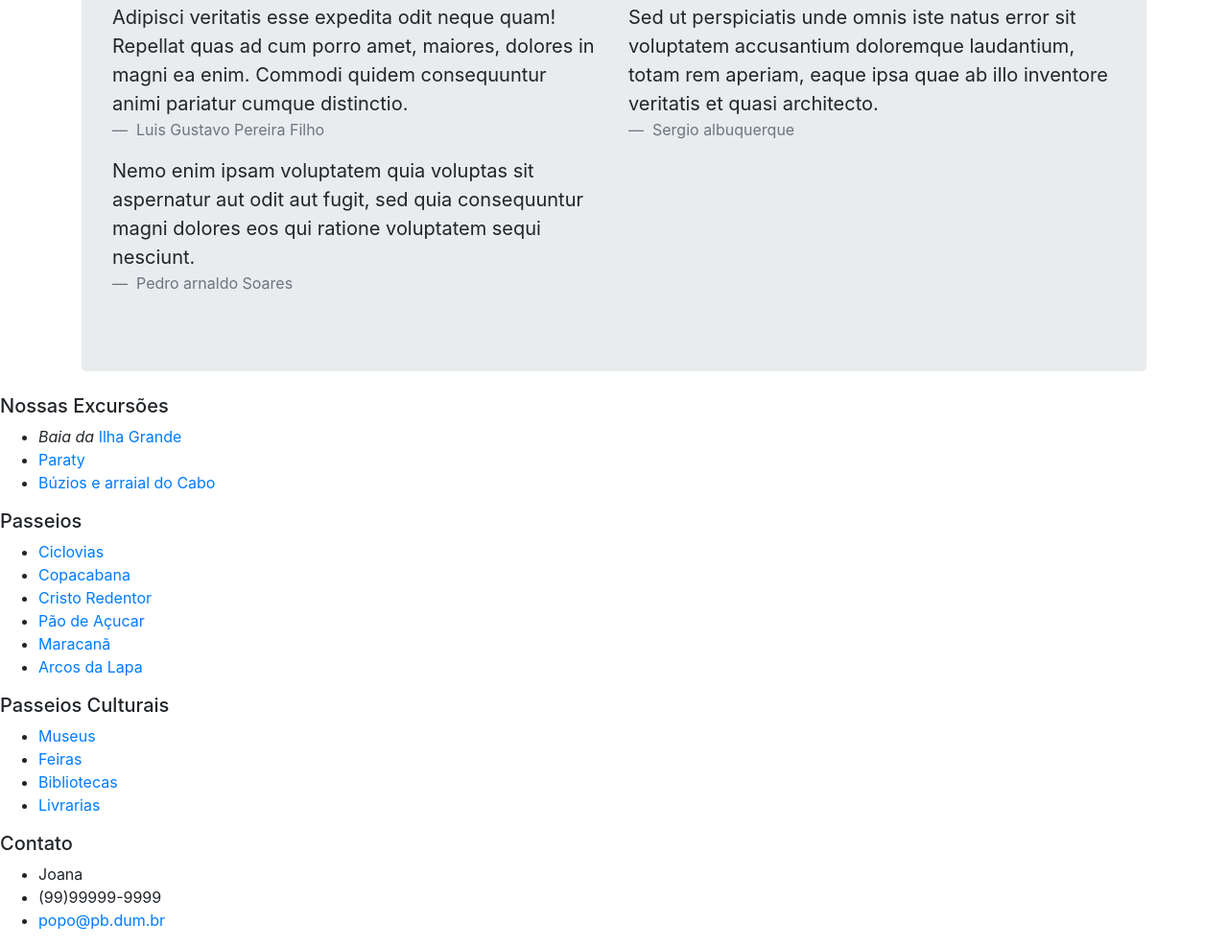
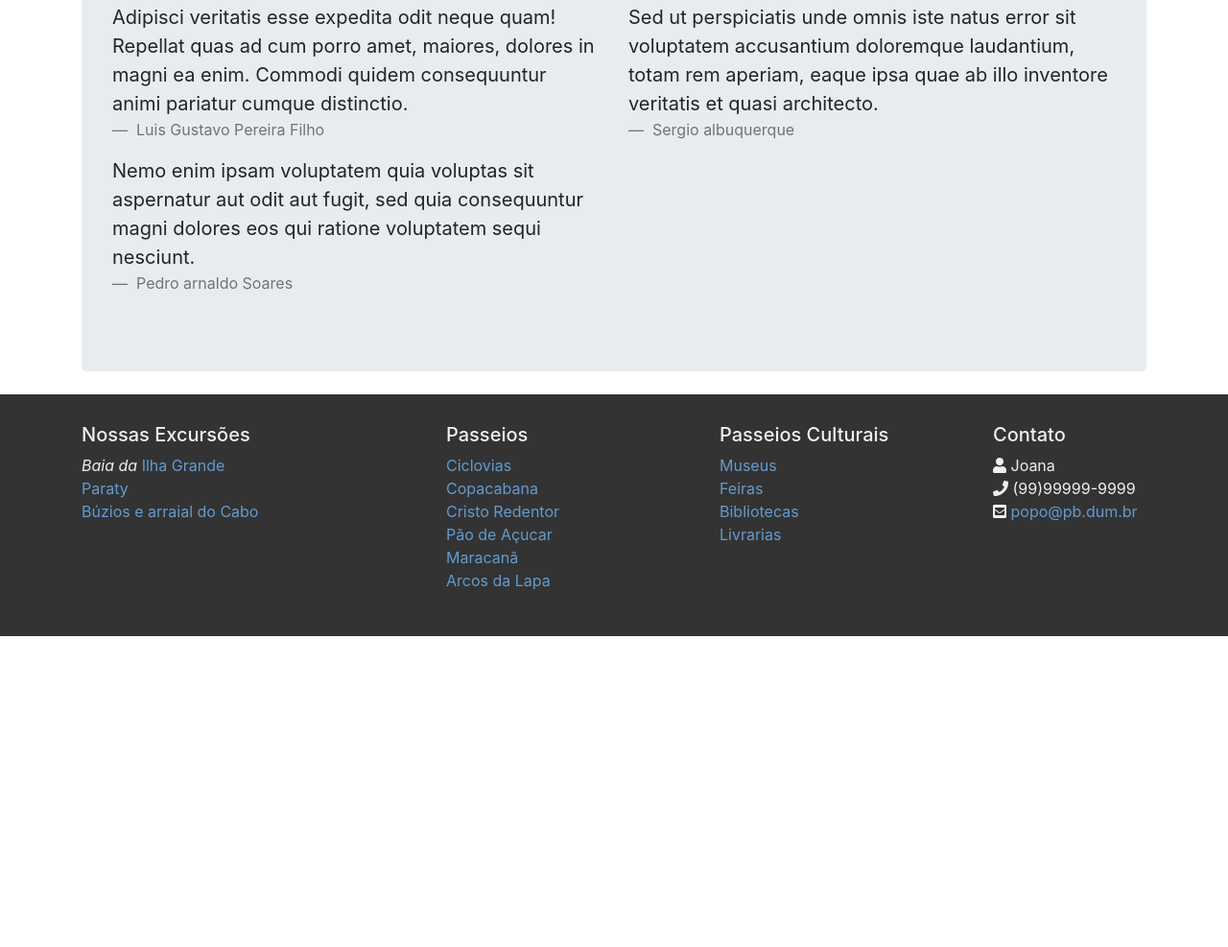
Before and after one commit to ssadoraa/siteTurismo, a plain HTML site: page pages/index.html in a window 1280 px wide. Shown: the part 2376-3363 px from the top of the page at 96% size. After the commit the page ends 3039 px from the top, so only its background shows below. Drawn offline with Linux system fonts and the light colour scheme.

Commit message:
criação do footer

```diff
--- a/assets/css/styles.css
+++ b/assets/css/styles.css
@@ -16,6 +16,20 @@
     border-radius: 6%;
 }
 
+.footer {
+    background-color: #333;
+    color: #efefef;
+    padding: 30px 0;
+}
+
+.footer a {
+    color: #639bcf;
+}
+
+.footer a:hover {
+    color: #d8e6f3;
+}
+
 @media (max-width: 480px) {
     .media img {
         max-width: 90px;
--- a/pages/index.html
+++ b/pages/index.html
@@ -351,15 +351,21 @@
       </div>
    </div>
 
+   <div class="footer">
+      <div class="container">
+         <div class="row">
+            <div class="col-xl-4 col-lg-3 col-sm-7">
                <h5>Nossas Excursões</h5>
-   <ul>
+               <ul class="list-unstyled">
                   <li><i>Baia da </i><a href='#excursoes'> Ilha Grande</a></li>
                   <li><a href='#excursoes'>Paraty</a></li>
                   <li><a href='#excursoes'>Búzios e arraial do Cabo</a></li>
                </ul>
+            </div>
 
+            <div class="col-xl-3 col-lg-3 col-sm-5">
                <h5>Passeios</h5>
-   <ul>
+               <ul class="list-unstyled">
                   <li><a href='#'>Ciclovias</a></li>
                   <li><a href='#'>Copacabana</a></li>
                   <li><a href='#'>Cristo Redentor</a></li>
@@ -367,22 +373,30 @@
                   <li><a href='#'>Maracanã</a></li>
                   <li><a href='#'>Arcos da Lapa</a></li>
                </ul>
+            </div>
 
+            <div class="col-xl-3 col-lg-3 col-sm-7">
                <h5>Passeios Culturais</h5>
-   <ul>
+               <ul class="list-unstyled">
                   <li><a href='#'>Museus</a></li>
                   <li><a href='#'>Feiras</a></li>
                   <li><a href='#'>Bibliotecas</a></li>
                   <li><a href='#'>Livrarias</a></li>
                </ul>
+            </div>
 
+            <div class="col-xl-2 col-lg-3 col-sm-5">
                <h5>Contato</h5>
-   <ul>
-      <li>Joana</li>
-      <li>(99)99999-9999</li>
-      <li><a href='mailto:popo@pb.dum.br'>popo@pb.dum.br</a>
+               <ul class="list-unstyled">
+                  <li><i class="fas fa-user"></i> Joana</li>
+                  <li><i class="fas fa-phone"></i> (99)99999-9999</li>
+                  <li><i class="fas fa-envelope-square"></i><a href='mailto:popo@pb.dum.br'> popo@pb.dum.br</a>
                   </li>
                </ul>
+            </div>
+         </div>
+      </div>
+   </div>
 
    <script src="../assets/js/jquery-3.3.1.js"></script>
    <script src="../assets/js/popper.js"></script>
```
Lines whose indentation alone changed are shown as unchanged.
